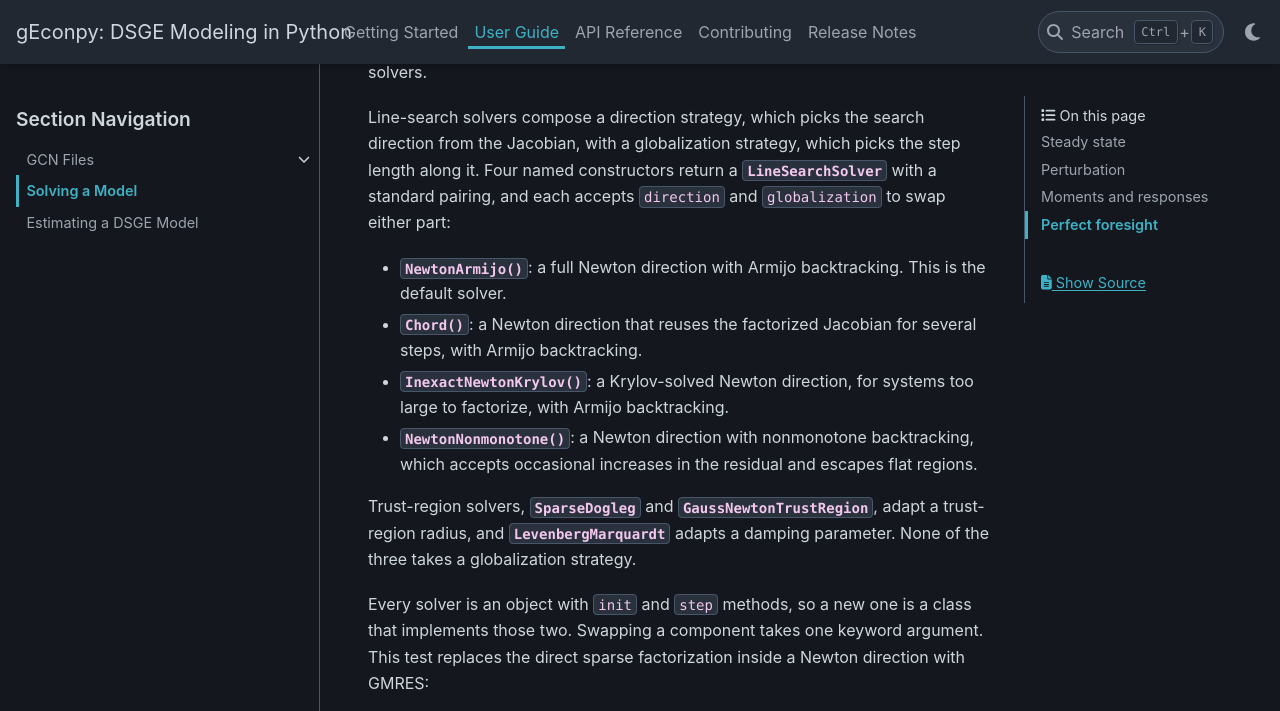
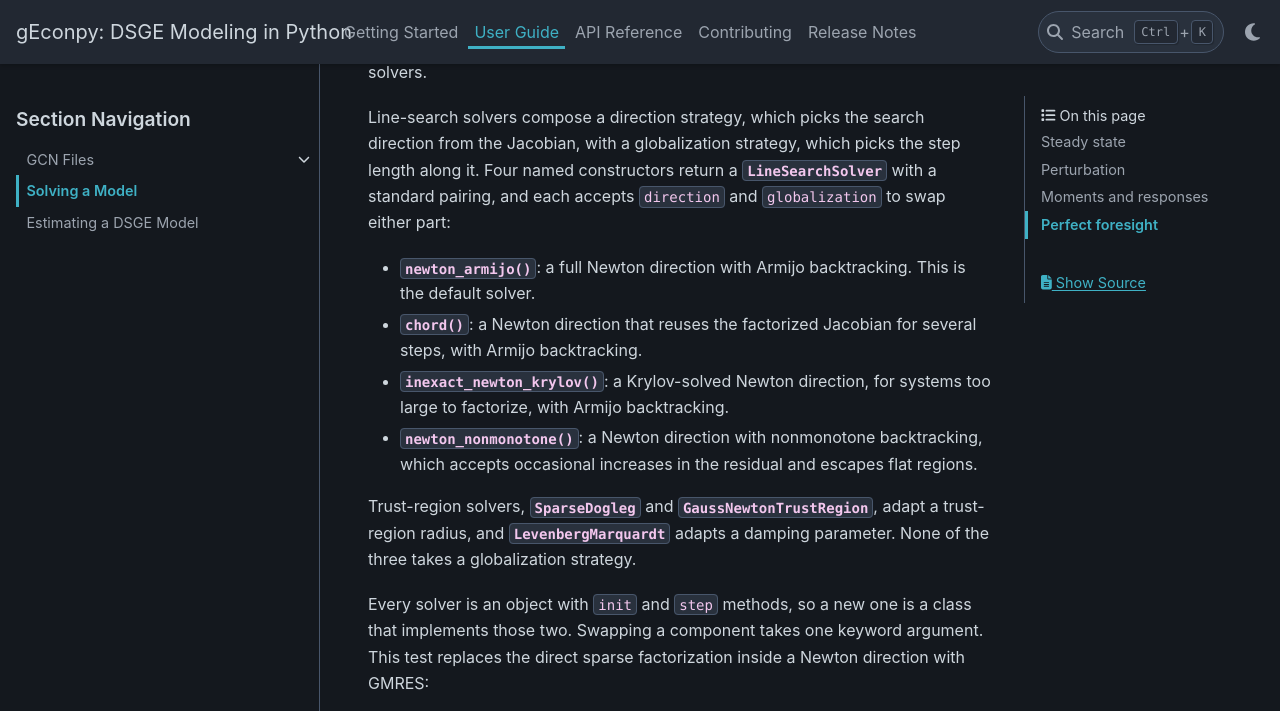
Before and after one commit to jessegrabowski/gEconpy, a Sphinx documentation site: the page built from docs/source/user_guide/solving.rst, in a window 1280 px wide and 900 px high, scrolled down 1802 px, cut to the strip 0-711 px from the top of the window. Built offline with Sphinx 7.4.7 and the PyData theme 0.15.4, drawn with Linux system fonts in a browser that asks for light colours; pages that are not in the unit, such as notebooks, are missing from menus; the version number could not be read and is left out.

Commit message:
Rename the line-search factories to snake_case

```diff
--- a/docs/source/user_guide/solving.rst
+++ b/docs/source/user_guide/solving.rst
@@ -66,13 +66,13 @@ globalization strategy, which picks the step length along it. Four named constru
 :class:`~gEconpy.solvers.sparse_root.line_search.LineSearchSolver` with a standard pairing, and each accepts
 ``direction`` and ``globalization`` to swap either part:
 
-- :func:`~gEconpy.solvers.sparse_root.line_search.NewtonArmijo`: a full Newton direction with Armijo backtracking.
+- :func:`~gEconpy.solvers.sparse_root.line_search.newton_armijo`: a full Newton direction with Armijo backtracking.
   This is the default solver.
-- :func:`~gEconpy.solvers.sparse_root.line_search.Chord`: a Newton direction that reuses the factorized Jacobian
+- :func:`~gEconpy.solvers.sparse_root.line_search.chord`: a Newton direction that reuses the factorized Jacobian
   for several steps, with Armijo backtracking.
-- :func:`~gEconpy.solvers.sparse_root.line_search.InexactNewtonKrylov`: a Krylov-solved Newton direction, for
+- :func:`~gEconpy.solvers.sparse_root.line_search.inexact_newton_krylov`: a Krylov-solved Newton direction, for
   systems too large to factorize, with Armijo backtracking.
-- :func:`~gEconpy.solvers.sparse_root.line_search.NewtonNonmonotone`: a Newton direction with nonmonotone
+- :func:`~gEconpy.solvers.sparse_root.line_search.newton_nonmonotone`: a Newton direction with nonmonotone
   backtracking, which accepts occasional increases in the residual and escapes flat regions.
 
 Trust-region solvers, :class:`~gEconpy.solvers.sparse_root.dogleg.SparseDogleg` and
```
Also changed, not shown: docs/source/api/gEconpy.solvers.sparse_root.line_search.rst (+5 -5 lines), docs/source/api/gEconpy.solvers.sparse_root.rst (+4 -4 lines), 7 other files.
